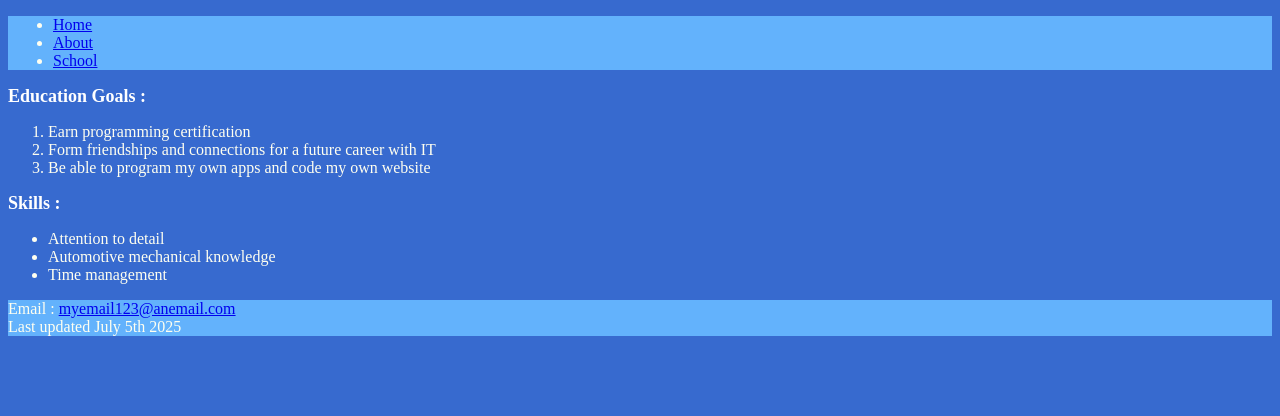
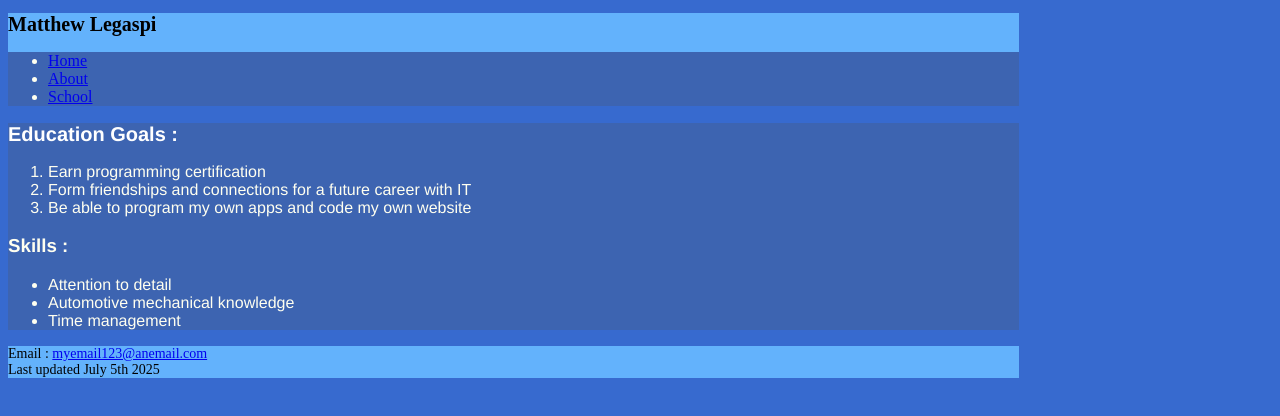
Before and after one commit to mleg218/cis162, a plain HTML site: page about.html in a window 1280 px wide. Drawn offline with Linux system fonts and the light colour scheme.

Commit message:
Add files via upload

```diff
--- a/about.html
+++ b/about.html
@@ -4,7 +4,7 @@
     <meta charset="UTF-8">
     <meta name="keywords" content="goals, skills">
     <link href="main.css" rel="stylesheet">
-    <title>Matthew Legaspi</title>
+    <title>About Me</title>
     <!--
     CIS 162
     Project 1-3
@@ -15,7 +15,10 @@
     -->
 </head>
 
+<body>
 <header>
+
+    <h1><b>Matthew Legaspi</b></h1>
 
     <nav>
 
@@ -29,9 +32,9 @@
 
 </header>
 
-<article>
+<section>
 
-    <h1><b>Education Goals :</b></h1>
+    <h2><b>Education Goals :</b></h2>
 
     <ol>
         <li>Earn programming certification</li>
@@ -39,7 +42,7 @@
         <li>Be able to program my own apps and code my own website</li>
     </ol>
 
-    <h2><b>Skills :</b></h2>
+    <h3><b>Skills :</b></h3>
 
     <ul>
         <li>Attention to detail</li>
@@ -47,8 +50,8 @@
         <li>Time management</li>
     </ul>
 
-</article>
+</section>
 
 <footer>Email : <a href="mailto:myemail123@anemail.com">myemail123@anemail.com</a><br>Last updated July 5th 2025</footer>
-
+</body>
 </html>
--- a/main.css
+++ b/main.css
@@ -12,10 +12,11 @@
 header {
     color: ivory;
     background-color: rgb(99, 178, 252);
+    width: 80%;
+    font-size: 16px;
 }
 nav {
-    background-color:rgb(99, 178, 252);
-    padding-left: 5px;
+    background-color: #3d64b1;
     font-size: 16px;
 }
 body {
@@ -24,22 +25,25 @@ body {
     font-size: 16px;
 }
 h1 {
-    color: white;
+    color: black;
     text-align: left;
-    font-size: 18px;
+    font-size: 20px;
 }
 h2 {
     color: white;
     text-align: left;
-    font-size: 18px;
+    font-size: 20px;
 }
 section {
     color: ivory;
-    background-color: #376acf;
+    background-color: #3d64b1;
+    width: 80%;
+    font-size: 16px;
+    font-family: Helvetica;
+}
+footer {
+    color: black;
+    background-color: rgb(99, 178, 252);
     width: 80%;
     font-size: 14px;
 }
-footer {
-    color: ivory;
-    background-color: rgb(99, 178, 252);
-}
```
Also changed, not shown: index.html (+6 -6 lines).
